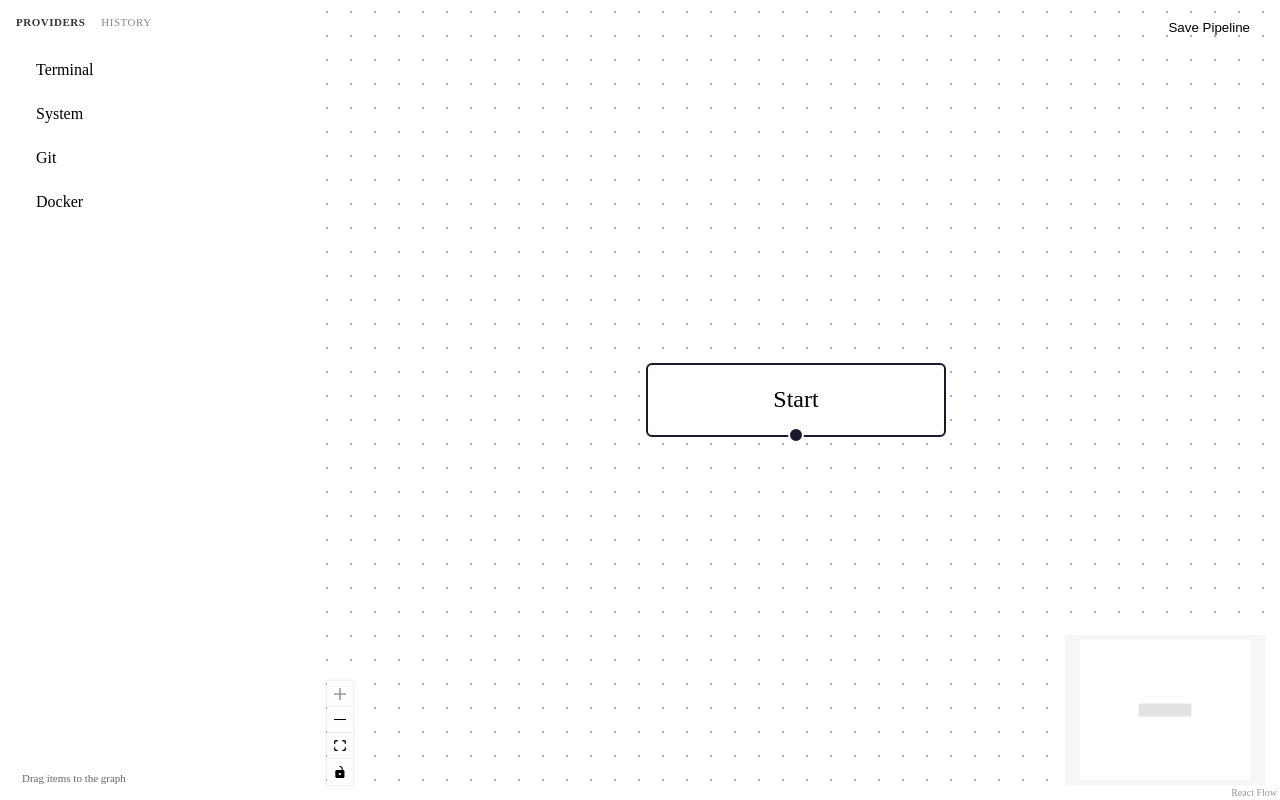
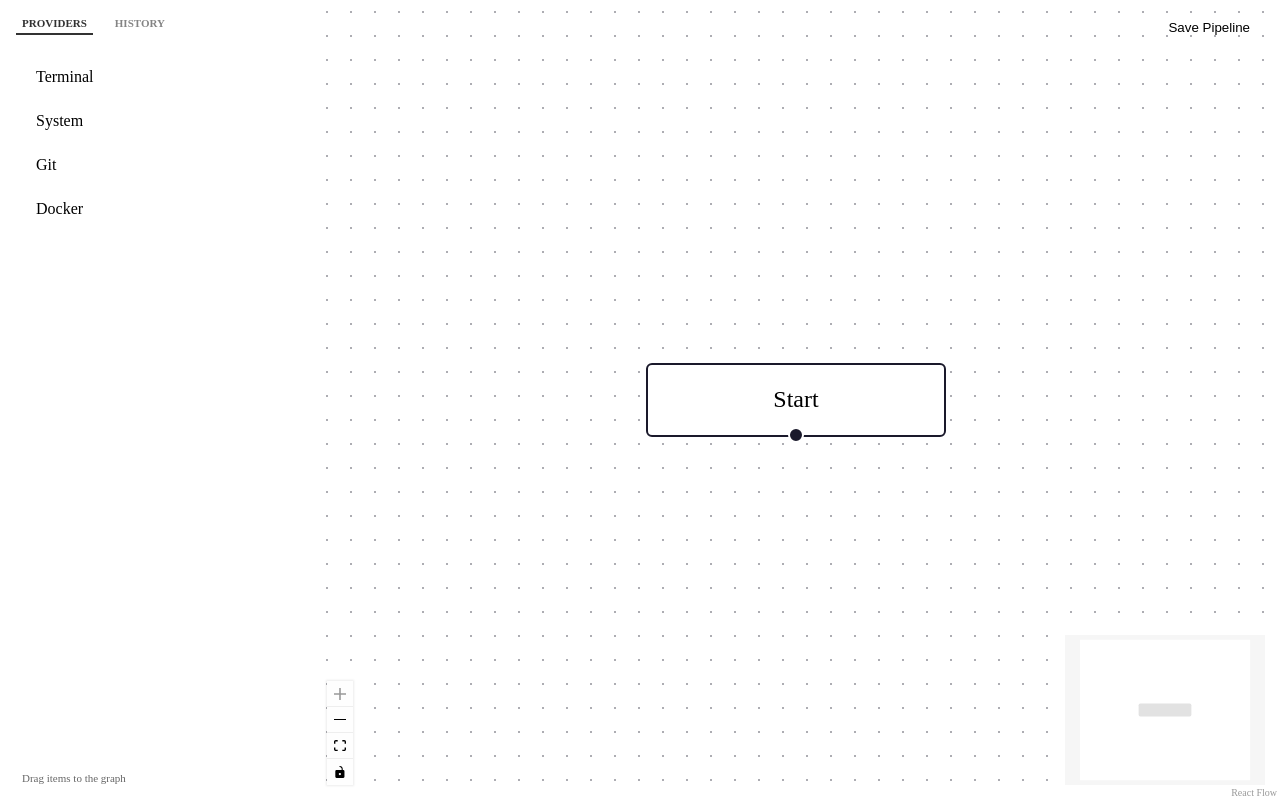
Before and after one commit to Leion-wp/intent_router, a React (Vite) app in the folder webview-ui/: page / in a window 1280 px wide. Built offline with nearby package versions, Linux system fonts and the light colour scheme.

Commit message:
Refactor Sidebar tabs and history items for accessibility
- Convert tabs to <button role="tab"> with proper ARIA attributes
- Convert history items to <button> for keyboard accessibility
- Move inline styles to index.css (.sidebar-tab, .history-item)
- Ensure proper focus states for keyboard users

```diff
--- a/webview-ui/src/Sidebar.tsx
+++ b/webview-ui/src/Sidebar.tsx
@@ -36,33 +36,36 @@ export default function Sidebar({ history = [], onSelectHistory }: SidebarProps)
 
   return (
     <aside className="sidebar">
-      <div className="sidebar-header" style={{ display: 'flex', gap: '16px', borderBottom: '1px solid var(--vscode-panel-border)', paddingBottom: '8px' }}>
-          <div
+      <div
+        className="sidebar-header"
+        role="tablist"
+        aria-label="Sidebar Navigation"
+        style={{ display: 'flex', gap: '16px', borderBottom: '1px solid var(--vscode-panel-border)', paddingBottom: '8px' }}
+      >
+          <button
+             role="tab"
+             aria-selected={tab === 'providers'}
+             aria-controls="panel-providers"
+             id="tab-providers"
              onClick={() => setTab('providers')}
-             style={{
-                 cursor: 'pointer',
-                 fontWeight: tab === 'providers' ? 'bold' : 'normal',
-                 opacity: tab === 'providers' ? 1 : 0.6,
-                 borderBottom: tab === 'providers' ? '2px solid var(--vscode-panelTitle-activeBorder)' : 'none'
-             }}
+             className={`sidebar-tab ${tab === 'providers' ? 'active' : ''}`}
           >
               PROVIDERS
-          </div>
-          <div
+          </button>
+          <button
+             role="tab"
+             aria-selected={tab === 'history'}
+             aria-controls="panel-history"
+             id="tab-history"
              onClick={() => setTab('history')}
-             style={{
-                 cursor: 'pointer',
-                 fontWeight: tab === 'history' ? 'bold' : 'normal',
-                 opacity: tab === 'history' ? 1 : 0.6,
-                 borderBottom: tab === 'history' ? '2px solid var(--vscode-panelTitle-activeBorder)' : 'none'
-             }}
+             className={`sidebar-tab ${tab === 'history' ? 'active' : ''}`}
           >
               HISTORY
-          </div>
+          </button>
       </div>
 
       {tab === 'providers' ? (
-        <div className="sidebar-list">
+        <div id="panel-providers" role="tabpanel" aria-labelledby="tab-providers" className="sidebar-list">
           {providers.map((p) => (
             <div
               key={p.id}
@@ -80,25 +83,16 @@ export default function Sidebar({ history = [], onSelectHistory }: SidebarProps)
           ))}
         </div>
       ) : (
-          <div className="sidebar-list" style={{ flex: 1, overflowY: 'auto' }}>
+          <div id="panel-history" role="tabpanel" aria-labelledby="tab-history" className="sidebar-list" style={{ flex: 1, overflowY: 'auto' }}>
               {history.length === 0 && <div style={{opacity: 0.6, fontSize: '12px', padding: '8px'}}>No history available.</div>}
               {history.map((run) => (
-                  <div
+                  <button
                     key={run.id}
                     onClick={() => onSelectHistory?.(run)}
-                    style={{
-                      padding: '8px',
-                      background: 'var(--vscode-list-hoverBackground)',
-                      cursor: 'pointer',
-                      borderRadius: '4px',
-                      border: '1px solid transparent',
-                      marginBottom: '8px'
-                    }}
-                    onMouseOver={(e) => e.currentTarget.style.border = '1px solid var(--vscode-focusBorder)'}
-                    onMouseOut={(e) => e.currentTarget.style.border = '1px solid transparent'}
+                    className="history-item"
                   >
-                      <div style={{fontWeight: 'bold', fontSize: '12px', marginBottom: '4px'}}>{run.name}</div>
-                      <div style={{fontSize: '10px', opacity: 0.8, display: 'flex', justifyContent: 'space-between'}}>
+                      <span style={{fontWeight: 'bold', fontSize: '12px', marginBottom: '4px', display: 'block'}}>{run.name}</span>
+                      <span style={{fontSize: '10px', opacity: 0.8, display: 'flex', justifyContent: 'space-between'}}>
                           <span>{new Date(run.timestamp).toLocaleTimeString()}</span>
                           <span style={{
                               color: run.status === 'success' ? '#4caf50' : // Green
@@ -108,8 +102,8 @@ export default function Sidebar({ history = [], onSelectHistory }: SidebarProps)
                           }}>
                               {run.status.toUpperCase()}
                           </span>
-                      </div>
-                  </div>
+                      </span>
+                  </button>
               ))}
           </div>
       )}
--- a/webview-ui/src/index.css
+++ b/webview-ui/src/index.css
@@ -76,3 +76,51 @@ html, body, #root {
   gap: 6px;
   border-color: var(--vscode-focusBorder);
 }
+
+/* Accessibility Improvements */
+.sidebar-tab {
+  background: none;
+  border: none;
+  border-bottom: 2px solid transparent;
+  color: inherit;
+  cursor: pointer;
+  opacity: 0.6;
+  padding-bottom: 4px;
+  font: inherit;
+  text-transform: inherit;
+  transition: opacity 0.1s, border-color 0.1s;
+}
+
+.sidebar-tab:hover,
+.sidebar-tab:focus-visible,
+.sidebar-tab.active {
+  opacity: 1;
+}
+
+.sidebar-tab.active {
+  font-weight: bold;
+  border-bottom-color: var(--vscode-panelTitle-activeBorder);
+}
+
+.sidebar-tab:focus-visible {
+  outline: 1px solid var(--vscode-focusBorder);
+  outline-offset: 2px;
+}
+
+.history-item {
+  display: block;
+  width: 100%;
+  text-align: left;
+  padding: 8px;
+  background: transparent;
+  border: 1px solid transparent;
+  border-radius: 4px;
+  cursor: pointer;
+  color: inherit;
+}
+
+.history-item:hover,
+.history-item:focus-visible {
+  background: var(--vscode-list-hoverBackground);
+  border-color: var(--vscode-focusBorder);
+}
```
Also changed, not shown: 2 other files (tests, documents, lock files or other folders).
